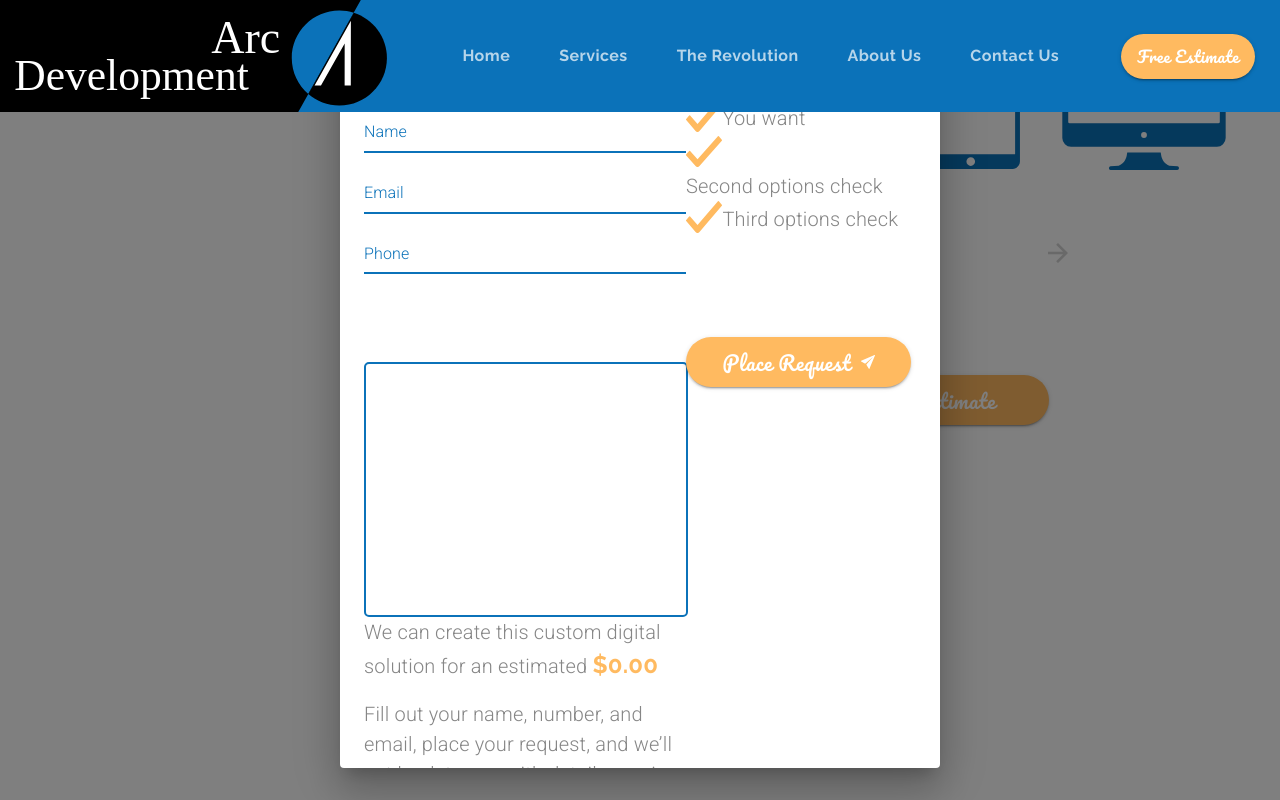
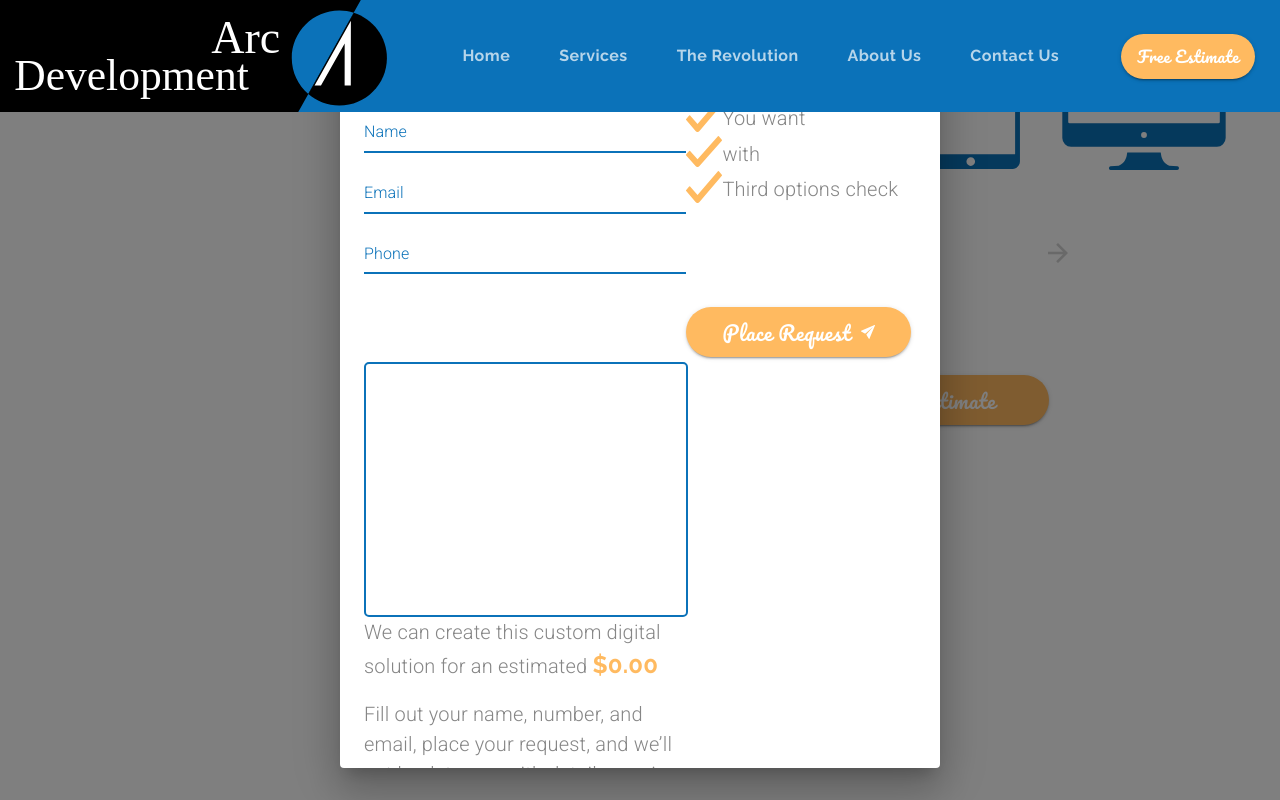
Before and after one commit to PupRiku/arcdevelopment_class, a React (Create React App) app: page /estimate in a window 1280 px wide. Both pictures are taken after a click on the button "Get Estimate". Shown: the part 433-1233 px from the top of the page. Built offline with nearby package versions, Linux system fonts and the light colour scheme.

Commit message:
Display feature selection for review

```diff
--- a/src/components/Estimate.js
+++ b/src/components/Estimate.js
@@ -519,6 +519,23 @@
     }
   };
 
+  const getFeatures = () => {
+    let newFeatures = [];
+
+    if (questions.length > 2) {
+      questions
+        .filter(
+          (question) =>
+            question.title === 'Which features do you expect to use?'
+        )
+        .map((question) => question.options.filter((option) => option.selected))
+        .map((option) =>
+          option.map((feature) => newFeatures.push(feature.title))
+        );
+      setFeatures(newFeatures);
+    }
+  };
+
   return (
     <Grid container direction="row">
       <Grid item container direction="column" lg>
@@ -649,6 +666,7 @@
               setDialogOpen(true);
               getTotal();
               getPlatforms();
+              getFeatures();
             }}
           >
             Get Estimate
@@ -769,7 +787,33 @@
                     </Grid>
                     <Grid item>
                       <Typography variant="body1">
-                        Second options check
+                        {'with '}
+                        {/* if we have features... */}
+                        {features.length > 0
+                          ? //...and there's only 1...
+                            features.length === 1
+                            ? //then end the sentence here
+                              `${features[0]}.`
+                            : //otherwise, if there are two features...
+                            features.length === 2
+                            ? //...then end the sentence here
+                              `${features[0]} and ${features[1]}.`
+                            : //otherwise, if there are three or more features...
+                              features
+                                //filter out the very last feature...
+                                .filter(
+                                  (feature, index) =>
+                                    index !== features.length - 1
+                                )
+                                //and for those features return their name...
+                                .map((feature, index) => (
+                                  <span key={index}>{`${feature}, `}</span>
+                                ))
+                          : null}
+                        {features.length > 2
+                          ? //...and then finally add the last feature with 'and' in front of it
+                            ` and ${features[features.length - 1]}.`
+                          : null}
                       </Typography>
                     </Grid>
                   </Grid>
```
